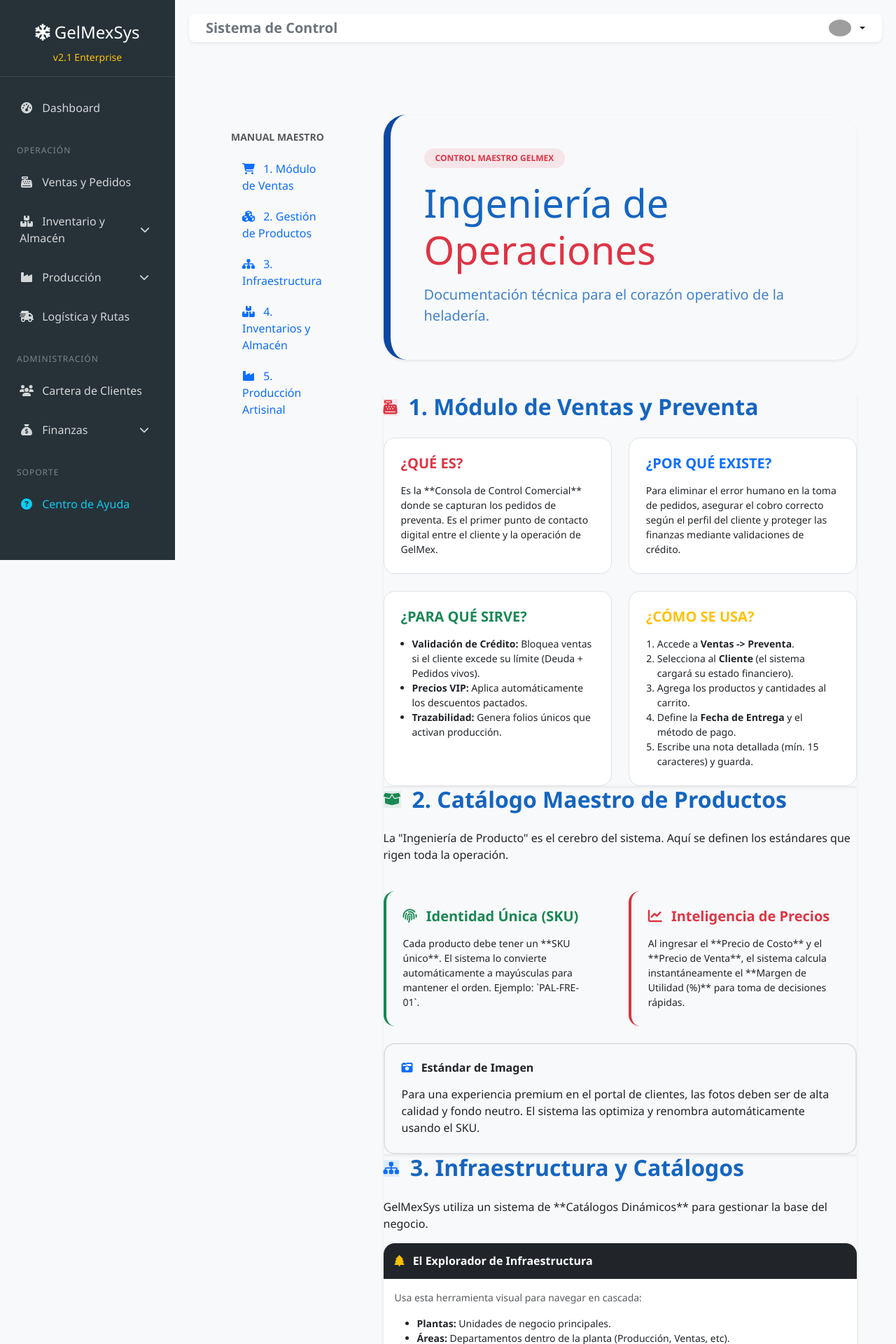
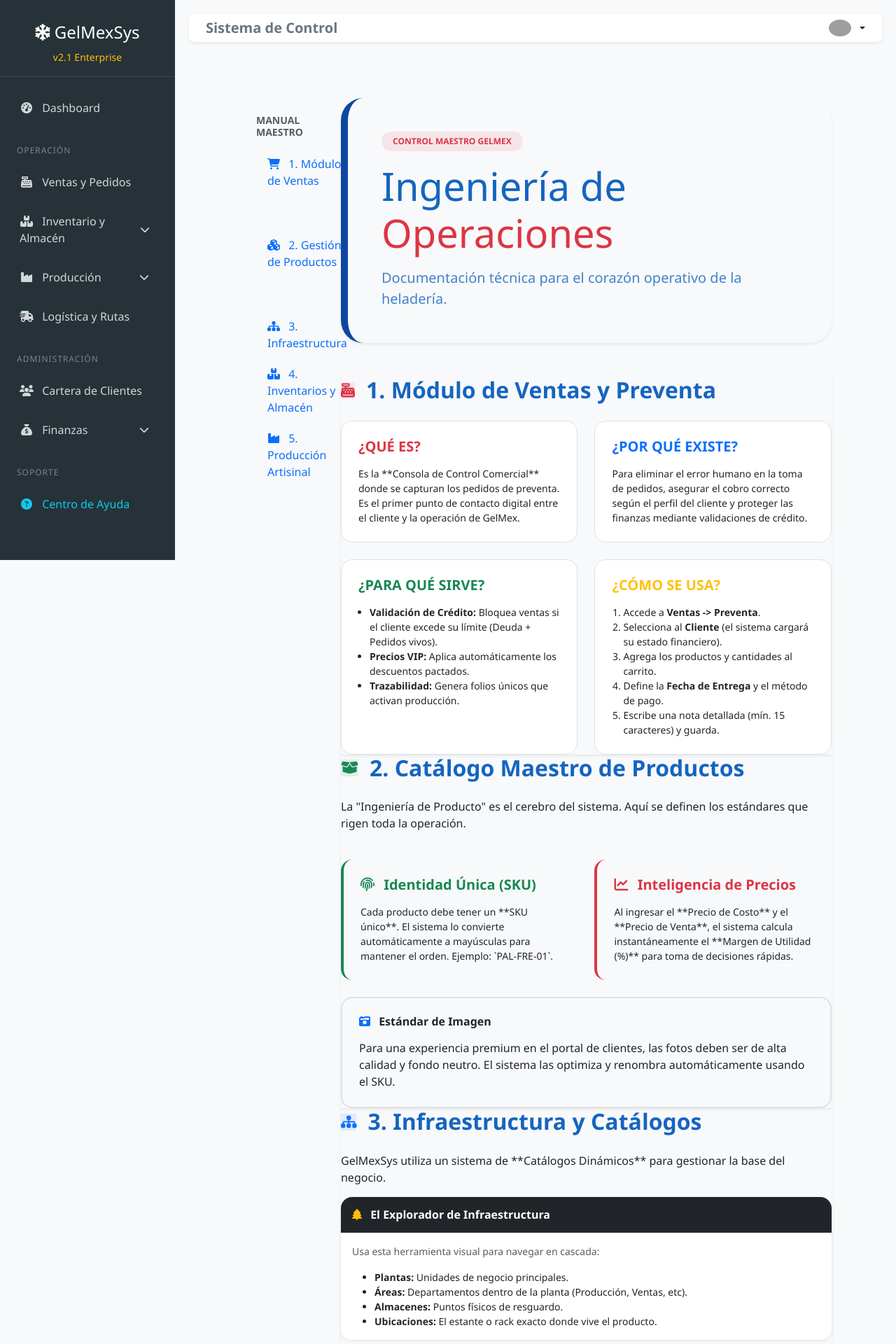
Before and after one commit to Elektrion002/GelMexSys2.0, a Flask app: page /ayuda/administracion in a window 1280 px wide. Shown: the top 1920 px of the page at 70% size. Run offline with Flask 3, Linux system fonts and the light colour scheme; grey boxes are pictures that could not be loaded.

Commit message:
Fix (Manual): Confirmar container-fluid y rediseño de rejilla para ancho premium

```diff
--- a/app/templates/help_center/manual_admin.html
+++ b/app/templates/help_center/manual_admin.html
@@ -3,10 +3,10 @@
 {% block title %}Manual Administrativo | GelMex Master Control{% endblock %}
 
 {% block content %}
-<div class="container py-5">
-    <div class="row g-5">
+<div class="container-fluid py-4 px-md-5">
+    <div class="row g-4">
         <!-- Navegación lateral Maestro -->
-        <div class="col-lg-3">
+        <div class="col-lg-2 d-none d-lg-block">
             <div class="sticky-top" style="top: 100px;">
                 <div class="help-card p-4 border-0 mb-4">
                     <h6 class="fw-bold text-uppercase small text-muted mb-3 letter-spacing-1">Manual Maestro</h6>
@@ -32,7 +32,7 @@
         </div>
 
         <!-- Contenido Administrativo -->
-        <div class="col-lg-9">
+        <div class="col-lg-10">
             <div class="mb-5 p-5 rounded-5 shadow-sm" style="background: linear-gradient(135deg, var(--gelmex-cream) 0%, #fff 100%); border-left: 10px solid var(--gelmex-primary);">
                 <span class="badge bg-danger bg-opacity-10 text-danger px-3 py-2 rounded-pill mb-3 fw-bold">CONTROL MAESTRO GELMEX</span>
                 <h1 class="display-4 fw-800 mb-3" style="color: var(--gelmex-secondary);">Ingeniería de <span class="text-danger">Operaciones</span></h1>
```
